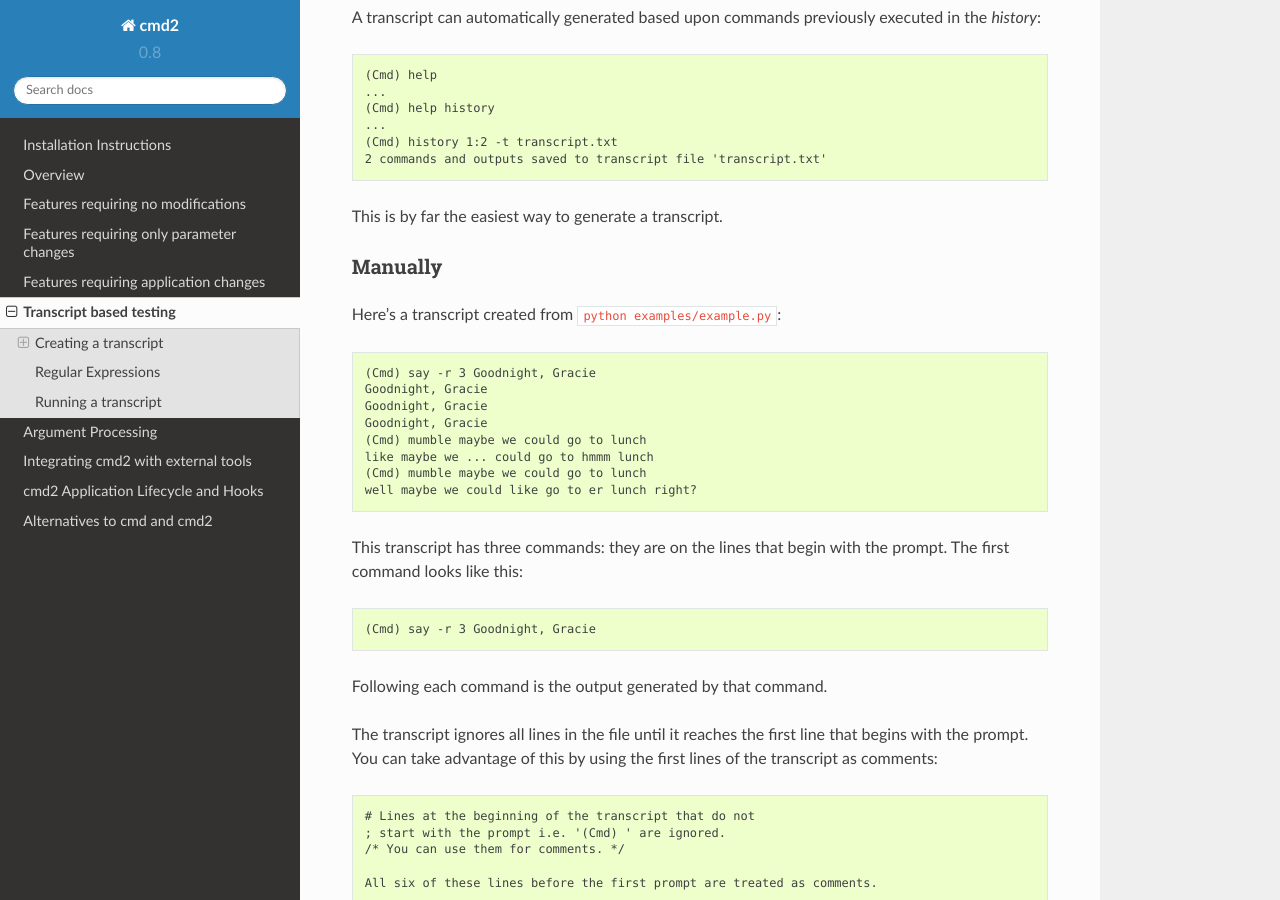
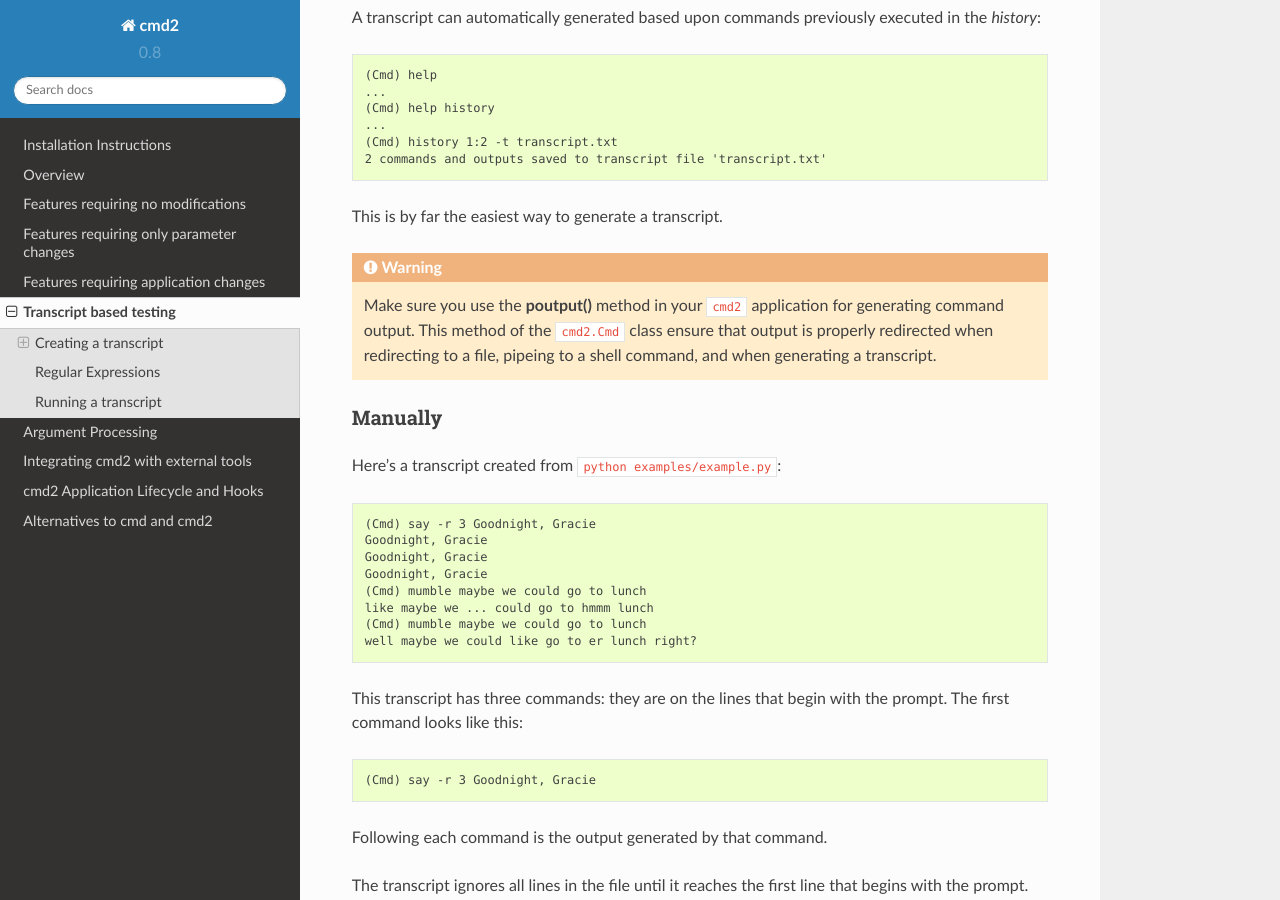
Before and after one commit to python-cmd2/cmd2, a Sphinx documentation site: the page built from docs/transcript.rst, in a window 1280 px wide and 900 px high, scrolled down 381 px. Built offline with Sphinx 7.4.7 and the Read the Docs theme 2.0.0, drawn with Linux system fonts in a browser that asks for light colours.

Commit message:
Improved the documentation regarding poutput, particularly with transcripts
The documentation didn't make it very clear that the poutput() method should be used for generating output from cmd2 commands.  This PR attempts to fix that.

This closes #275.

```diff
--- a/docs/transcript.rst
+++ b/docs/transcript.rst
@@ -25,6 +25,12 @@
     2 commands and outputs saved to transcript file 'transcript.txt'
 
 This is by far the easiest way to generate a transcript.
+
+.. warning::
+
+   Make sure you use the **poutput()** method in your ``cmd2`` application for generating command output.  This method
+   of the ``cmd2.Cmd`` class ensure that output is properly redirected when redirecting to a file, pipeing to a shell
+   command, and when generating a transcript.
 
 Manually
 --------
--- a/docs/unfreefeatures.rst
+++ b/docs/unfreefeatures.rst
@@ -155,8 +155,13 @@
 ``self.poutput('output')``, ``self.pfeedback('message')``, and ``self.perror('errmsg')``
 instead.  These methods have these advantages:
 
+- Handle output redirection to file and/or pipe appropriately
 - More concise
     - ``.pfeedback()`` destination is controlled by :ref:`quiet` parameter.
+
+.. automethod:: cmd2.Cmd.poutput
+.. automethod:: cmd2.Cmd.perror
+.. automethod:: cmd2.Cmd.pfeedback
 
 
 color
```
